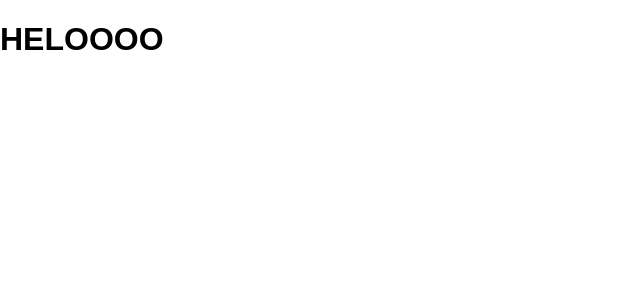
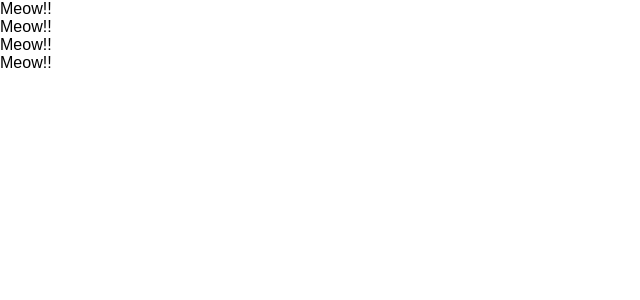
Before and after one commit to s-kanako/react-redux-crud-app, a React (Create React App) app in the folder react-app/: page / in a window 1280 px wide. Shown: the top 300 px of the page, without its empty margins (0-640 px from the left). Built offline with nearby package versions, Linux system fonts and the light colour scheme.

Commit message:
create class component

```diff
--- a/react-app/src/App.js
+++ b/react-app/src/App.js
@@ -1,13 +1,28 @@
 import React, { Component } from 'react';
 
-class App extends Component {
-  render() {
-    return (
-      <React.Fragment>
-        <h1>HELOOOO</h1>
-      </React.Fragment>
-    );
-  }
+// class App extends Component {
+//   render() {
+//     return (
+//       <React.Fragment>
+//         <h1>HELOOOO</h1>
+//       </React.Fragment>
+//     );
+//   }
+// }
+
+const App = () => {
+  return (
+      <div>
+        <Cat />
+        <Cat />
+        <Cat />
+        <Cat />
+
+      </div>
+  )
+}
+const Cat = () => {
+  return <div>Meow!!</div>
 }
 
 export default App;
```
